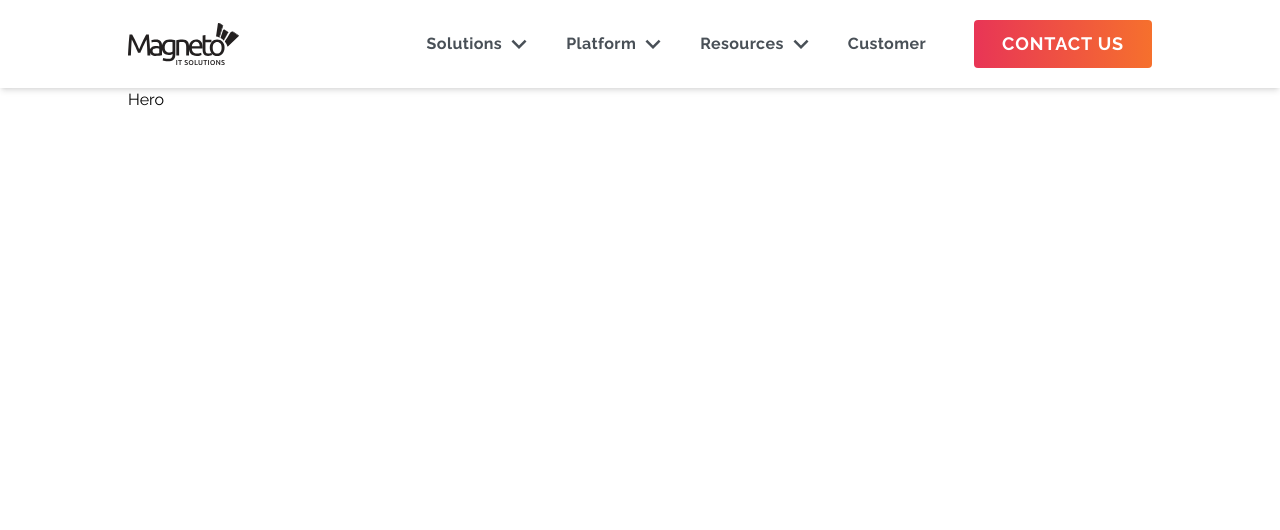
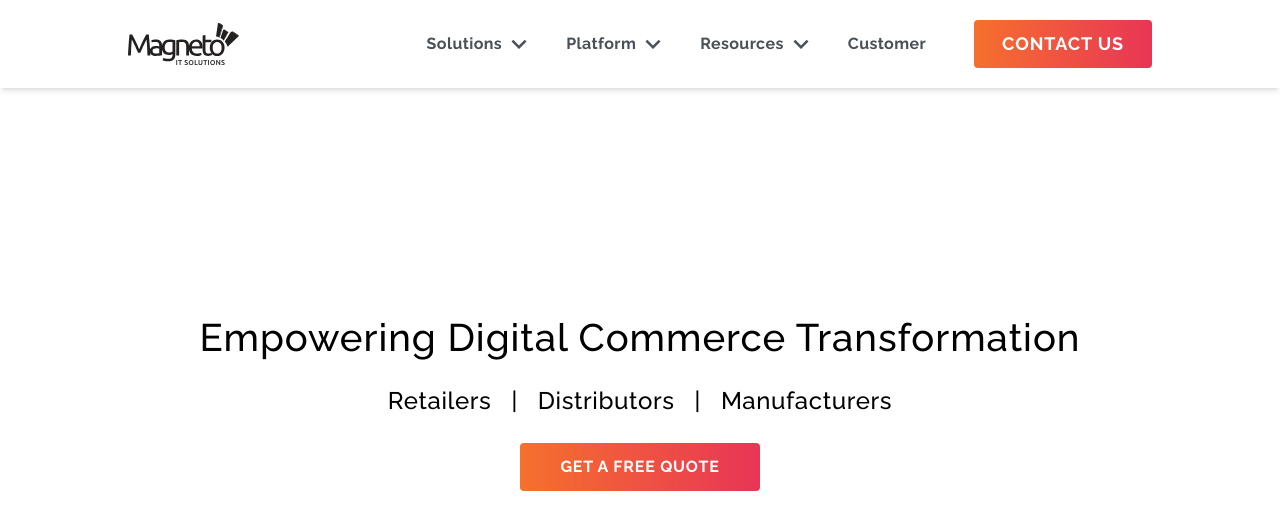
Before and after one commit to SoftSonicDigitals/soft-sonic-digitals-frontend, a Next.js app: page / in a window 1280 px wide. Shown: the top 530 px of the page. Built offline with nearby package versions, Linux system fonts and the light colour scheme.

Commit message:
[WEB-10] Adding Hero Banner details

```diff
--- a/src/app/globals.css
+++ b/src/app/globals.css
@@ -17,10 +17,10 @@
   @apply flex items-center justify-center;
 }
 .btn__backgroundcolor {
-  @apply bg-gradient-to-l from-orange to-pink;
+  @apply bg-gradient-to-r from-orange to-pink;
 }
 .btn__backgroundcolor:hover {
-  @apply bg-gradient-to-l from-pink to-orange;
+  @apply bg-gradient-to-r from-pink to-orange;
 }
 
 /*
--- a/src/components/Hero/Hero.tsx
+++ b/src/components/Hero/Hero.tsx
@@ -1,7 +1,24 @@
 import React from "react";
+import { PrimaryButton } from "../Reusable";
 
 const Hero = () => {
-  return <div className="wrapper_container ">Hero</div>;
+  return (
+    <div className="wrapper_container flex-center  flex-col h-[78vh]">
+      <div className="flex flex-col gap-6">
+        <div className="flex-center flex-col gap-4">
+          <h1 className="text-[2.4rem] font-[500] tracking-wide">
+            Empowering Digital Commerce Transformation
+          </h1>
+          <h3 className="text-[1.5rem] font-[500] tracking-wide">
+            Retailers &nbsp; | &nbsp; Distributors &nbsp; | &nbsp; Manufacturers
+          </h3>
+        </div>
+        <div className="flex-center">
+          <PrimaryButton title={"GET A FREE QUOTE"} className="px-10 py-3" />
+        </div>
+      </div>
+    </div>
+  );
 };
 
 export default Hero;
```
